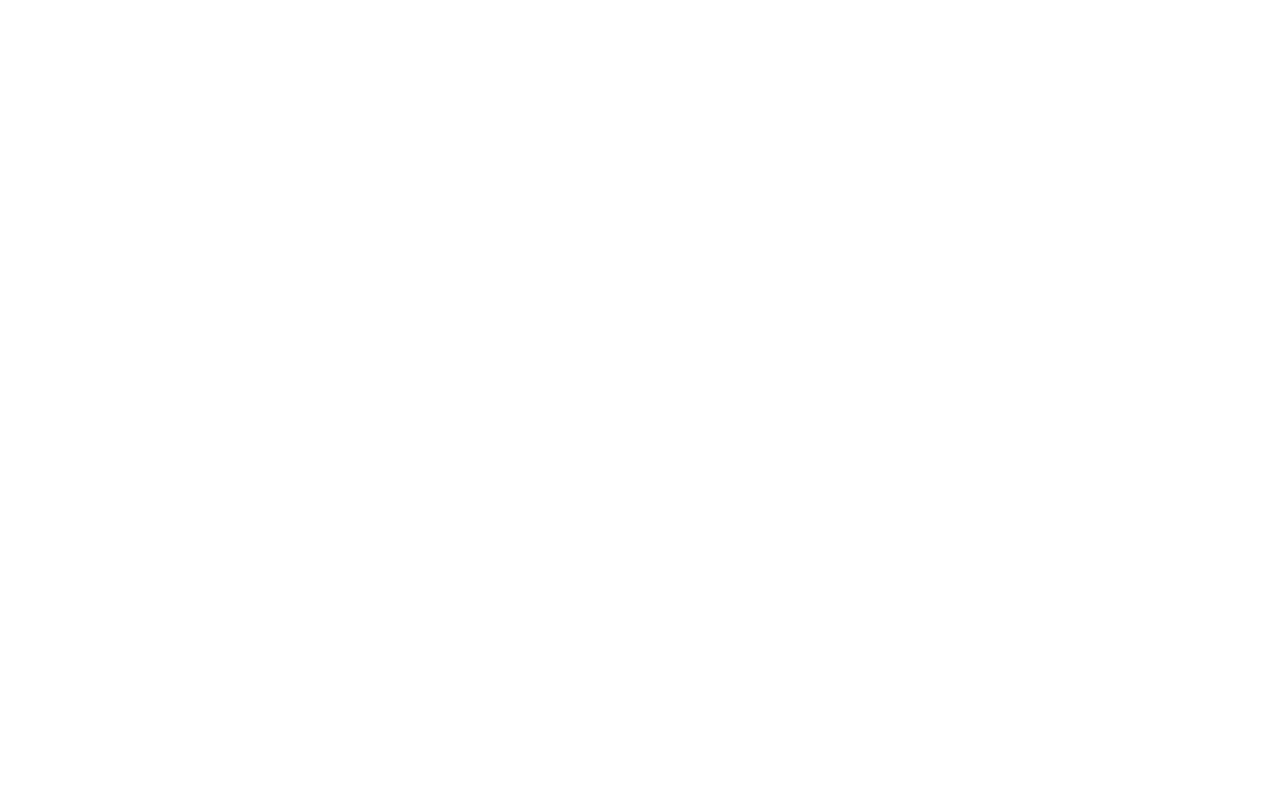
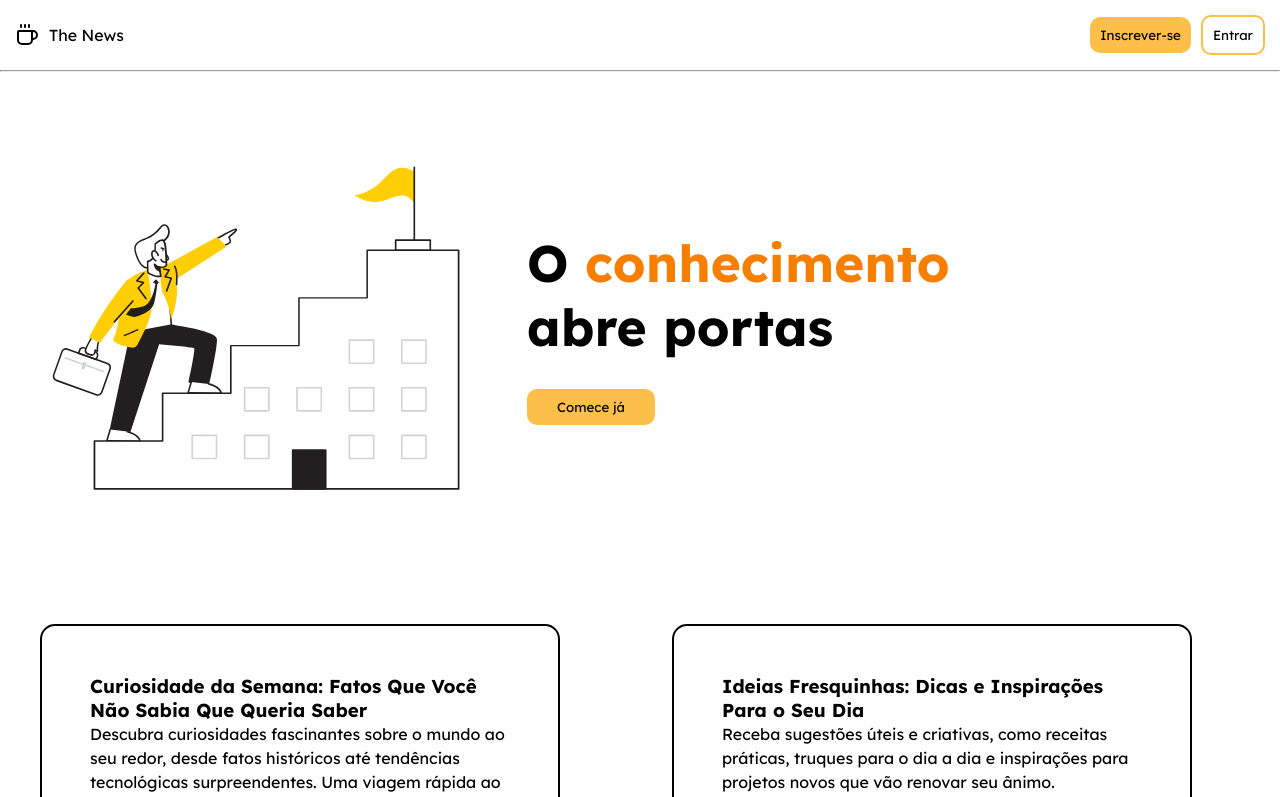
Before and after one commit to Gustx21/the-news, a React (Vite) app: page /home in a window 1280 px wide. Before the commit this address had no page. Shown: the top 797 px of the page. Built offline with nearby package versions, Linux system fonts and the light colour scheme; data requests are answered from the project's data file.

Commit message:
Add Router sign-in

```diff
--- a/src/app.tsx
+++ b/src/app.tsx
@@ -2,6 +2,7 @@ import { BrowserRouter, Routes, Route } from "react-router-dom";
 import Home from "./pages/home.tsx";
 import Content from "./pages/content.tsx";
 import Login from "./pages/login.tsx";
+import SignIn from "./pages/signin.tsx";
 
 function App() {
     return (
@@ -9,7 +10,8 @@ function App() {
             <Routes>
                 <Route path="/" element={<Home />} />
                 <Route path="/login" element={<Login/>} />
-                <Route path="/login/home" element={<Content />} />
+                <Route path="/home" element={<Content />} />
+                <Route path="/signin" element={<SignIn />} />
             </Routes>
         </BrowserRouter>
     )
--- a/src/components/navbar.tsx
+++ b/src/components/navbar.tsx
@@ -12,7 +12,7 @@ function NavBar() {
             <div className="login">
                 <a href="http://localhost:5173/login"><button type="button" className="button-login">Inscrever-se</button></a>
 
-                <a href="http://localhost:5173/singin"><button type="button" className="button-sing-in">Entrar</button></a>
+                <a href="http://localhost:5173/signin"><button type="button" className="button-sing-in">Entrar</button></a>
             </div>
         </nav>
     )
```
